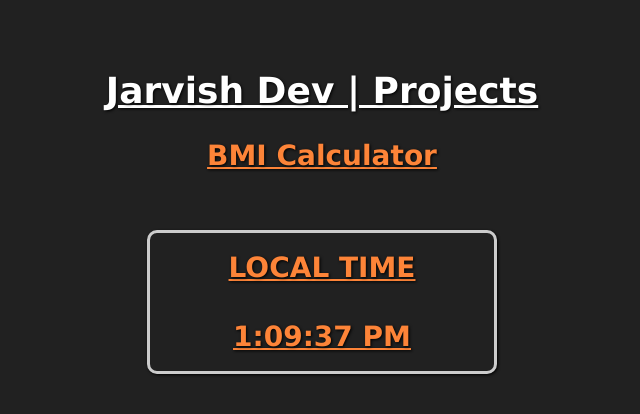
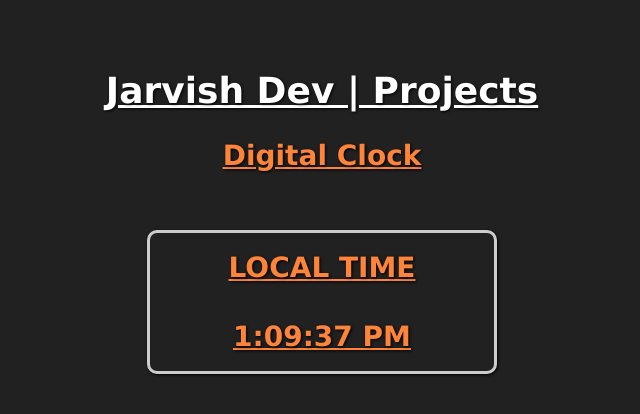
Before and after one commit to vinaykollikani/chai-aur-javascript, a plain HTML site: page 07_Projects/03_DigitalClock/index.html in a window 1280 px wide. Shown: the whole page, without its empty margins (318-958 px from the left). Drawn offline with Linux system fonts and the light colour scheme.

Commit message:
Updated Digital Clock Project

```diff
--- a/07_Projects/03_DigitalClock/index.html
+++ b/07_Projects/03_DigitalClock/index.html
@@ -10,7 +10,7 @@
 
 <body>
   <h1 class="center">Jarvish Dev | Projects</h1>
-  <h2 class="center">BMI Calculator</h2>
+  <h2 class="center">Digital Clock</h2>
 
   <div class="container">
     <h2>
```
